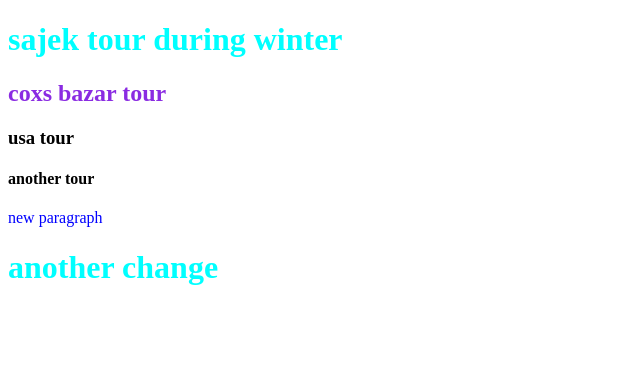
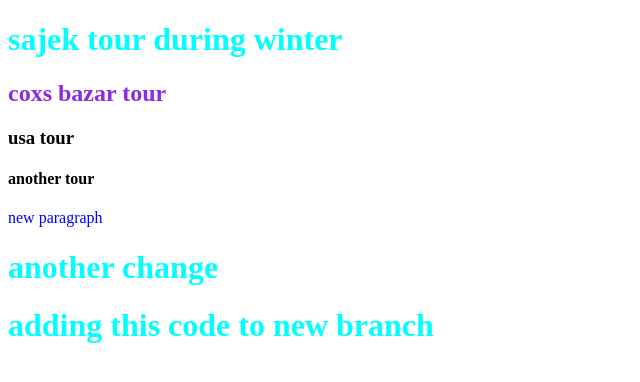
Before and after one commit to sakibjpz/practice-repo, a plain HTML site: page index.html in a window 1280 px wide. Shown: the whole page, without its empty margins (0-640 px from the left). Drawn offline with Linux system fonts and the light colour scheme.

Commit message:
added to another new branch

```diff
--- a/index.html
+++ b/index.html
@@ -14,6 +14,7 @@
     <h4>another tour</h4>
     <p> new paragraph</p>
     <h1>another change</h1>
+    <h1>adding this code to new branch</h1>
 
 </body>
 </html>
```
